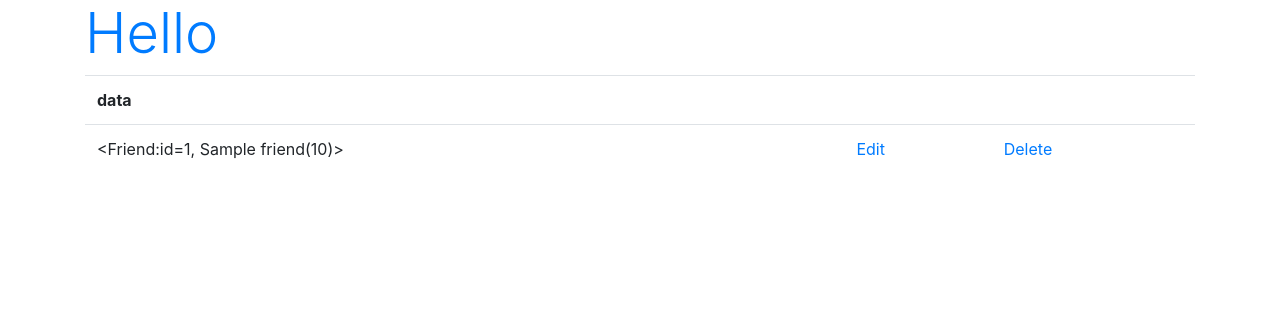
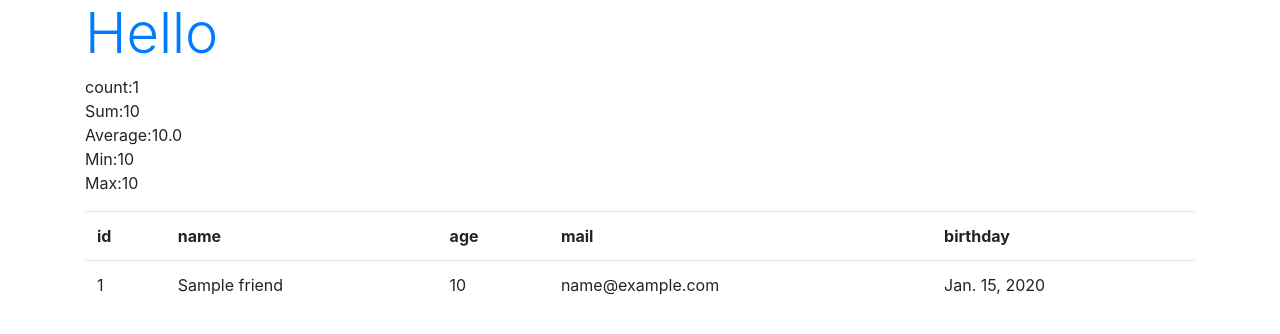
Before and after one commit to katuhito/kpro002, a Django app: page /k_app002/ in a window 1280 px wide. Shown: the top 334 px of the page. Run offline with Django 3.2, Linux system fonts and the light colour scheme; tables that the repository leaves empty hold one stand-in row (values such as "Sample post"); some libraries are stand-ins or nearby versions.

Commit message:
データベースSQL

```diff
--- a/k_app002/templates/k_app002/find.html
+++ b/k_app002/templates/k_app002/find.html
@@ -22,13 +22,17 @@
             <tr>
                 <th>id</th>
                 <th>name</th>
+                <th>age</th>
                 <th>mail</th>
+                <th>birthday</th>
             </tr>
             {% for item in data %}
             <tr>
                 <th>{{item.id}}</th>
-                <td>{{item.name}}({{item.age}})</td>
+                <td>{{item.name}}</td>
+                <td>{{item.age}}</td>
                 <td>{{item.mail}}</td>
+                <td>{{item.birthday}}</td>
             </tr>
             {% endfor %}
         </table>
--- a/k_app002/templates/k_app002/index.html
+++ b/k_app002/templates/k_app002/index.html
@@ -9,15 +9,25 @@
     </head>
     <body class="container">
         <h1 class="display-4 text-primary">{{title}}</h1>
+        <p>{{message|safe}}</p>
         <table class="table">
             <tr>
-                <th>data</th><th></th><th></th>
+                <th>id</th>
+                <th>name</th>
+                <th>age</th>
+                <th>mail</th>
+                <th>birthday</th>
             </tr>
             {% for item in data %}
             <tr>
-                <td>{{item}}</td>
+                <td>{{item.id}}</td>
+                <td>{{item.name}}</td>
+                <td>{{item.age}}</td>
+                <td>{{item.mail}}</td>
+                <td>{{item.birthday}}</td>
+                <!-- <td>{{item}}</td>
                 <td><a href="{% url 'edit' item.id %}">Edit</a></td>
-                <td><a href="{% url 'delete' item.id %}">Delete</a></td>
+                <td><a href="{% url 'delete' item.id %}">Delete</a></td> -->
             </tr>
             {% endfor %}
         </table>
--- a/k_app002/views.py
+++ b/k_app002/views.py
@@ -10,6 +10,7 @@ from django.views.generic import ListView
 from django.views.generic import DetailView
 from .forms import FindForm
 from django.db.models import Q
+from django.db.models import Count,Sum,Avg,Min,Max
 
 
 
@@ -22,8 +23,15 @@ class FriendDetail(DetailView):
 
 def index(request):
     data = Friend.objects.all()
+    re1 = Friend.objects.aggregate(Count('age'))
+    re2 = Friend.objects.aggregate(Sum('age'))
+    re3 = Friend.objects.aggregate(Avg('age'))
+    re4 = Friend.objects.aggregate(Min('age'))
+    re5 = Friend.objects.aggregate(Max('age'))
+    msg = 'count:' + str(re1['age__count']) + '<br>Sum:' + str(re2['age__sum']) + '<br>Average:' + str(re3['age__avg']) + '<br>Min:' + str(re4['age__min']) + '<br>Max:' + str(re5['age__max'])
     params = {
         'title': 'Hello',
+        'message': msg,
         'data': data,
     }
     return render(request, 'k_app002/index.html', params)
@@ -69,11 +77,13 @@ def delete(request, num):
 
 def find(request):
     if (request.method == 'POST'):
-        mag = 'serch result:'
+        msg = request.POST['find']
         form = FindForm(request.POST)
-        find = request.POST['find']
-        list = find.split()
-        data = Friend.objects.filter(name__in=list)
+        sql = 'select * from k_app002_friend'
+        if (msg != ''):
+            sql += ' where ' + msg
+        data = Friend.objects.raw(sql)
+        msg = sql
     else:
         msg = 'search words...'
         form = FindForm()
```
